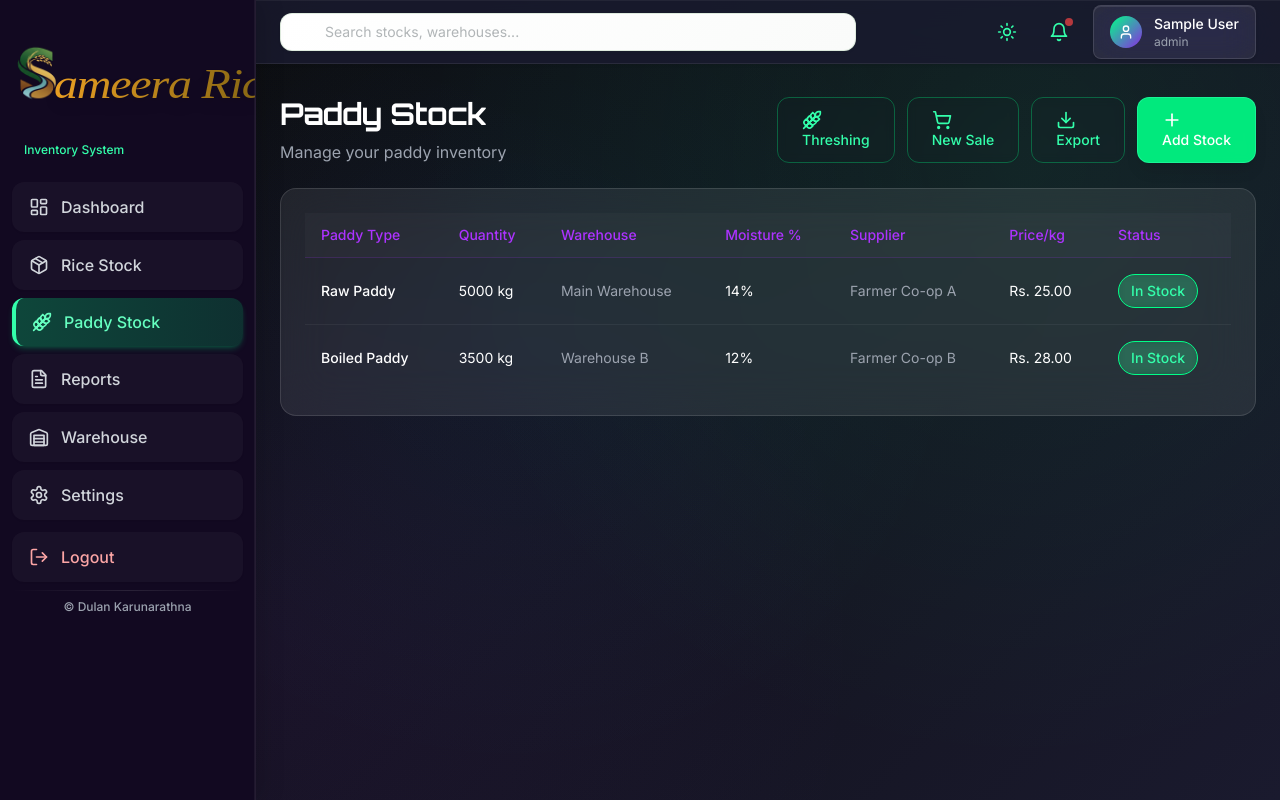
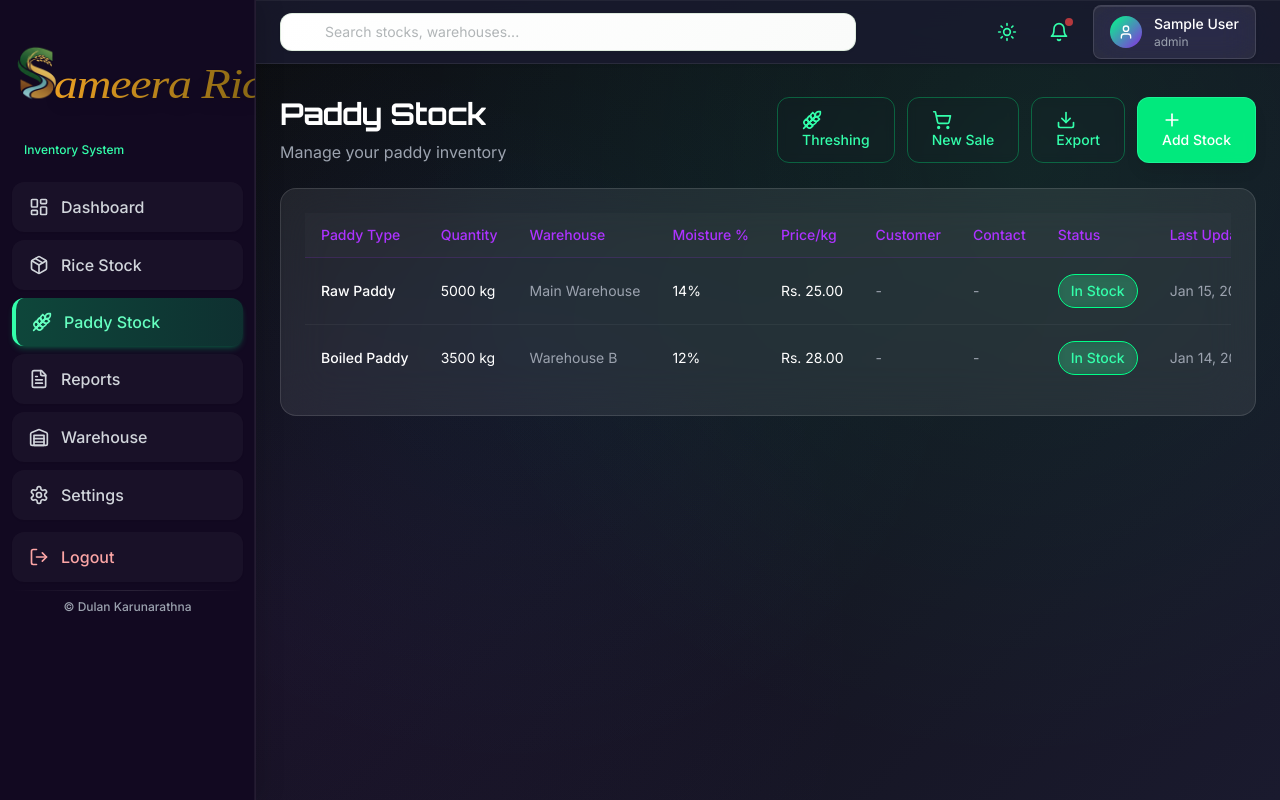
Before and after one commit to DulanDinuja/Rice_Mill, a React (Vite) app: page /paddy-stock in a window 1280 px wide. Built offline with nearby package versions, Linux system fonts and the light colour scheme; sample sign-in values are in the browser's storage.

Commit message:
bags add

```diff
--- a/src/components/modals/AddStockModal.jsx
+++ b/src/components/modals/AddStockModal.jsx
@@ -15,13 +15,18 @@ const AddStockModal = ({ isOpen, onClose, onStockAdded }) => {
     customerName: '',
     customerId: '',
     mobileNumber: '',
+    bags: '',
     status: 'In Stock'
   });
 
   const handleSubmit = async (e) => {
     e.preventDefault();
     try {
-      const response = await stockService.addRiceStock(formData);
+      const stockData = {
+        ...formData,
+        lastUpdated: new Date().toISOString()
+      };
+      const response = await stockService.addRiceStock(stockData);
       onStockAdded(response.data);
       onClose();
       setFormData({
@@ -34,6 +39,7 @@ const AddStockModal = ({ isOpen, onClose, onStockAdded }) => {
         customerName: '',
         customerId: '',
         mobileNumber: '',
+        bags: '',
         status: 'In Stock'
       });
     } catch (error) {
--- a/src/pages/PaddyStock.jsx
+++ b/src/pages/PaddyStock.jsx
@@ -10,7 +10,7 @@ import ThreshingModal from '../components/modals/ThreshingModal';
 import { stockService } from '../services/api/stockService';
 import { exportService } from '../services/exportService';
 import { salesService } from '../services/salesService';
-import { formatCurrency } from '../utils/formatters';
+import { formatCurrency, formatDate } from '../utils/formatters';
 
 const PaddyStock = () => {
   const [stocks, setStocks] = useState([]);
@@ -134,9 +134,11 @@ const PaddyStock = () => {
                   <th className="text-left py-2 md:py-3 px-2 md:px-4 text-[#66BB6A] dark:text-secondary-400 font-medium text-xs md:text-sm whitespace-nowrap">Quantity</th>
                   <th className="text-left py-2 md:py-3 px-2 md:px-4 text-[#66BB6A] dark:text-secondary-400 font-medium text-xs md:text-sm whitespace-nowrap">Warehouse</th>
                   <th className="text-left py-2 md:py-3 px-2 md:px-4 text-[#66BB6A] dark:text-secondary-400 font-medium text-xs md:text-sm whitespace-nowrap">Moisture %</th>
-                  <th className="text-left py-2 md:py-3 px-2 md:px-4 text-[#66BB6A] dark:text-secondary-400 font-medium text-xs md:text-sm whitespace-nowrap">Supplier</th>
                   <th className="text-left py-2 md:py-3 px-2 md:px-4 text-[#66BB6A] dark:text-secondary-400 font-medium text-xs md:text-sm whitespace-nowrap">Price/kg</th>
+                  <th className="text-left py-2 md:py-3 px-2 md:px-4 text-[#66BB6A] dark:text-secondary-400 font-medium text-xs md:text-sm whitespace-nowrap">Customer</th>
+                  <th className="text-left py-2 md:py-3 px-2 md:px-4 text-[#66BB6A] dark:text-secondary-400 font-medium text-xs md:text-sm whitespace-nowrap">Contact</th>
                   <th className="text-left py-2 md:py-3 px-2 md:px-4 text-[#66BB6A] dark:text-secondary-400 font-medium text-xs md:text-sm whitespace-nowrap">Status</th>
+                  <th className="text-left py-2 md:py-3 px-2 md:px-4 text-[#66BB6A] dark:text-secondary-400 font-medium text-xs md:text-sm whitespace-nowrap">Last Updated</th>
                 </tr>
               </thead>
               <tbody className="bg-white dark:bg-transparent divide-y divide-gray-100 dark:divide-white/5">
@@ -146,14 +148,16 @@ const PaddyStock = () => {
                     <td className="py-3 md:py-4 px-2 md:px-4 text-gray-900 dark:text-white text-xs md:text-sm whitespace-nowrap">{stock.quantity} {stock.unit}</td>
                     <td className="py-3 md:py-4 px-2 md:px-4 text-gray-600 dark:text-gray-400 text-xs md:text-sm whitespace-nowrap">{stock.warehouse}</td>
                     <td className="py-3 md:py-4 px-2 md:px-4 text-gray-900 dark:text-white text-xs md:text-sm whitespace-nowrap">{stock.moistureLevel}%</td>
-                    <td className="py-3 md:py-4 px-2 md:px-4 text-gray-600 dark:text-gray-400 text-xs md:text-sm whitespace-nowrap">{stock.supplier}</td>
                     <td className="py-3 md:py-4 px-2 md:px-4 text-gray-900 dark:text-white text-xs md:text-sm whitespace-nowrap">{formatCurrency(stock.pricePerKg)}</td>
+                    <td className="py-3 md:py-4 px-2 md:px-4 text-gray-600 dark:text-gray-400 text-xs md:text-sm whitespace-nowrap">{stock.customerName || '-'}</td>
+                    <td className="py-3 md:py-4 px-2 md:px-4 text-gray-600 dark:text-gray-400 text-xs md:text-sm whitespace-nowrap">{stock.mobileNumber || '-'}</td>
                     <td className="py-3 md:py-4 px-2 md:px-4">
                       <HolographicBadge status="success" size="xs" className="md:!px-3 md:!py-1.5 md:!text-sm">
                         <span className="md:hidden">{getMobileStatusText(stock.status)}</span>
                         <span className="hidden md:inline">{stock.status}</span>
                       </HolographicBadge>
                     </td>
+                    <td className="py-3 md:py-4 px-2 md:px-4 text-gray-600 dark:text-gray-400 text-xs md:text-sm whitespace-nowrap">{formatDate(stock.lastUpdated)}</td>
                   </tr>
                 ))}
               </tbody>
--- a/src/pages/RiceStock.jsx
+++ b/src/pages/RiceStock.jsx
@@ -127,6 +127,8 @@ const RiceStock = () => {
                   <th className="text-left py-2 md:py-3 px-2 md:px-4 text-[#2E7D32] dark:text-primary-400 font-medium text-xs md:text-sm whitespace-nowrap">Warehouse</th>
                   <th className="text-left py-2 md:py-3 px-2 md:px-4 text-[#2E7D32] dark:text-primary-400 font-medium text-xs md:text-sm whitespace-nowrap">Grade</th>
                   <th className="text-left py-2 md:py-3 px-2 md:px-4 text-[#2E7D32] dark:text-primary-400 font-medium text-xs md:text-sm whitespace-nowrap">Price/kg</th>
+                  <th className="text-left py-2 md:py-3 px-2 md:px-4 text-[#2E7D32] dark:text-primary-400 font-medium text-xs md:text-sm whitespace-nowrap">Customer</th>
+                  <th className="text-left py-2 md:py-3 px-2 md:px-4 text-[#2E7D32] dark:text-primary-400 font-medium text-xs md:text-sm whitespace-nowrap">Contact</th>
                   <th className="text-left py-2 md:py-3 px-2 md:px-4 text-[#2E7D32] dark:text-primary-400 font-medium text-xs md:text-sm whitespace-nowrap">Status</th>
                   <th className="text-left py-2 md:py-3 px-2 md:px-4 text-[#2E7D32] dark:text-primary-400 font-medium text-xs md:text-sm whitespace-nowrap">Last Updated</th>
                 </tr>
@@ -143,6 +145,8 @@ const RiceStock = () => {
                       </HolographicBadge>
                     </td>
                     <td className="py-3 md:py-4 px-2 md:px-4 text-gray-900 dark:text-white text-xs md:text-sm whitespace-nowrap">{formatCurrency(stock.pricePerKg)}</td>
+                    <td className="py-3 md:py-4 px-2 md:px-4 text-gray-600 dark:text-gray-400 text-xs md:text-sm whitespace-nowrap">{stock.customerName || '-'}</td>
+                    <td className="py-3 md:py-4 px-2 md:px-4 text-gray-600 dark:text-gray-400 text-xs md:text-sm whitespace-nowrap">{stock.mobileNumber || '-'}</td>
                     <td className="py-3 md:py-4 px-2 md:px-4">
                       <HolographicBadge status={getStatusBadge(stock.status)} size="xs" className="md:!px-3 md:!py-1.5 md:!text-sm">
                         <span className="md:hidden">{getMobileStatusText(stock.status)}</span>
--- a/src/services/api/stockService.js
+++ b/src/services/api/stockService.js
@@ -62,7 +62,8 @@ export const stockService = {
         ...stockData,
         createdAt: new Date().toISOString(),
         updatedAt: new Date().toISOString(),
-        status: 'In Stock'
+        lastUpdated: stockData.lastUpdated || new Date().toISOString(),
+        status: stockData.status || 'In Stock'
       };
       stocks.push(newStock);
       localStorageService.saveRiceStocks(stocks);
@@ -118,7 +119,8 @@ export const stockService = {
         ...stockData,
         createdAt: new Date().toISOString(),
         updatedAt: new Date().toISOString(),
-        status: 'In Stock'
+        lastUpdated: stockData.lastUpdated || new Date().toISOString(),
+        status: stockData.status || 'In Stock'
       };
       stocks.push(newStock);
       localStorageService.savePaddyStocks(stocks);
```
